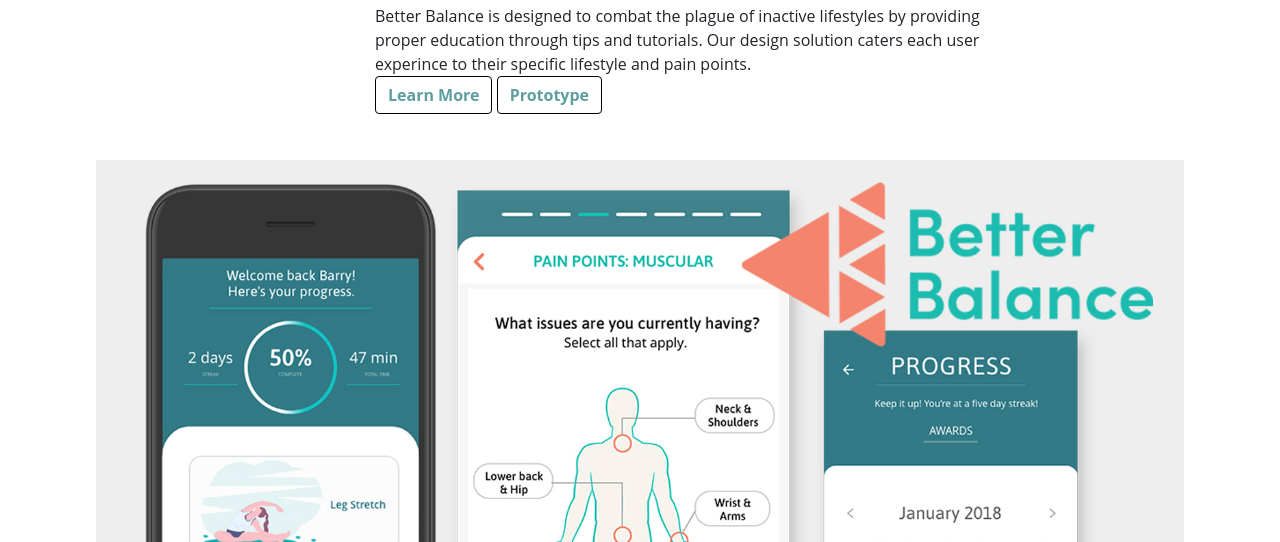
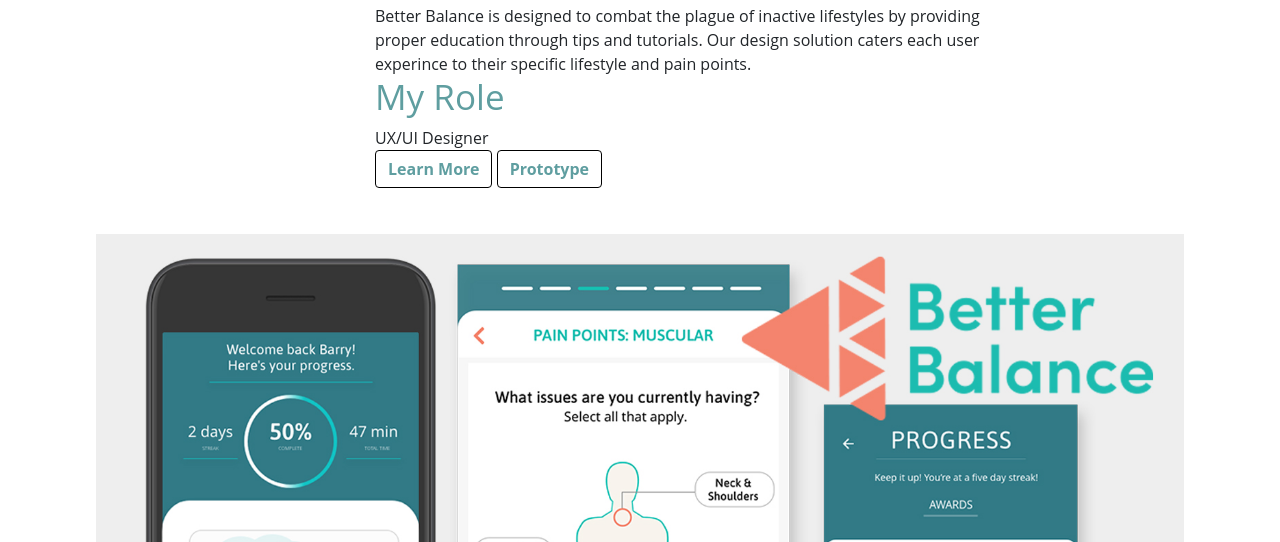
Before and after one commit to tucathie/CathieTuPotfolio, a plain HTML site: page Better-Balance.html in a window 1280 px wide. Shown: the part 258-800 px from the top of the page. Drawn offline with nearby package versions, Linux system fonts and the light colour scheme.

Commit message:
updated descriptions

```diff
--- a/Better-Balance.html
+++ b/Better-Balance.html
@@ -47,6 +47,8 @@ img {
                 <h5><b>Health and Wellness App</b></h5>
                 <div style="width:75%;">
                     Better Balance is designed to combat the plague of inactive lifestyles by providing proper education through tips and tutorials. Our design solution caters each user experince to their specific lifestyle and pain points.  <br>
+                    <h5> My Role</h5>
+                    UX/UI Designer
                 </div>
                 <a class="btn btn-default" href="https://projects.invisionapp.com/boards/DR3PTG5CPUH/" role="button">Learn More</a>
                 <a class="btn btn-default" href="https://projects.invisionapp.com/share/TJNYIXS9XFN" role="button">Prototype</a>
```
